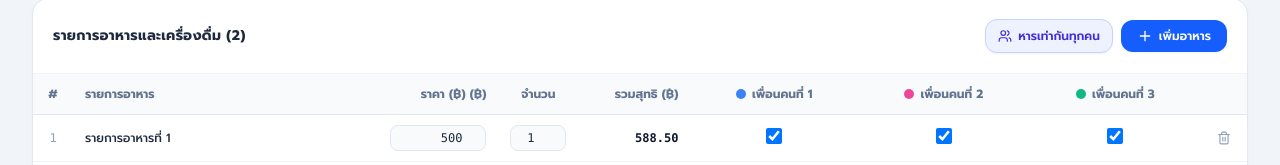
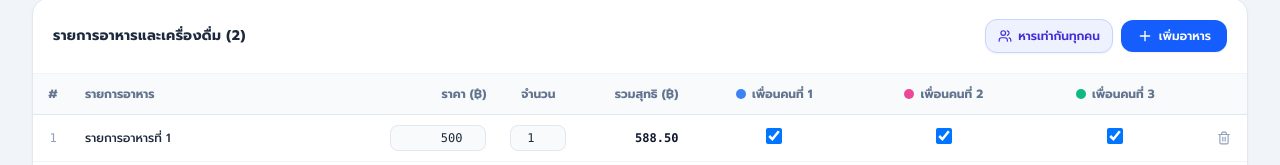
Before and after one commit to iKimz/bill-splitter, a Next.js app: page / in a window 1280 px wide. Shown: the part 478-643 px from the top of the page. Built offline with nearby package versions, Linux system fonts and the light colour scheme.

Commit message:
fix: resolve dark mode background class fallback in ItemMatrix header and ItemCards container

```diff
--- a/src/components/ItemCards.tsx
+++ b/src/components/ItemCards.tsx
@@ -117,10 +117,10 @@ export const ItemCards: React.FC<ItemCardsProps> = ({
               </div>
 
               {/* Price & Quantity & Calculated Total */}
-              <div className="grid grid-cols-3 gap-2 bg-slate-50 dark:bg-slate-850 p-2.5 rounded-xl text-xs">
+              <div className="grid grid-cols-3 gap-2 bg-slate-50 dark:bg-slate-800/60 p-2.5 rounded-xl text-xs">
                 <div>
                   <label className="block text-[10px] text-slate-400 dark:text-slate-500 font-medium mb-1">
-                    {t.price} (฿)
+                    {t.price}
                   </label>
                   <input
                     type="number"
--- a/src/components/ItemMatrix.tsx
+++ b/src/components/ItemMatrix.tsx
@@ -88,10 +88,10 @@ export const ItemMatrix: React.FC<ItemMatrixProps> = ({
         <div className="overflow-x-auto">
           <table className="w-full text-left border-collapse text-xs">
             <thead>
-              <tr className="bg-slate-50 dark:bg-slate-850 border-b border-slate-200 dark:border-slate-800 text-slate-500 dark:text-slate-400 font-semibold">
+              <tr className="bg-slate-50 dark:bg-slate-800/80 border-b border-slate-200 dark:border-slate-800 text-slate-500 dark:text-slate-400 font-semibold">
                 <th className="py-3 px-3 w-10 text-center">#</th>
                 <th className="py-3 px-3 min-w-[160px]">{t.itemName}</th>
-                <th className="py-3 px-3 w-28 text-right">{t.price} (฿)</th>
+                <th className="py-3 px-3 w-28 text-right">{t.price}</th>
                 <th className="py-3 px-3 w-20 text-center">{t.quantity}</th>
                 <th className="py-3 px-3 w-28 text-right">{t.subtotal}</th>
 
```
